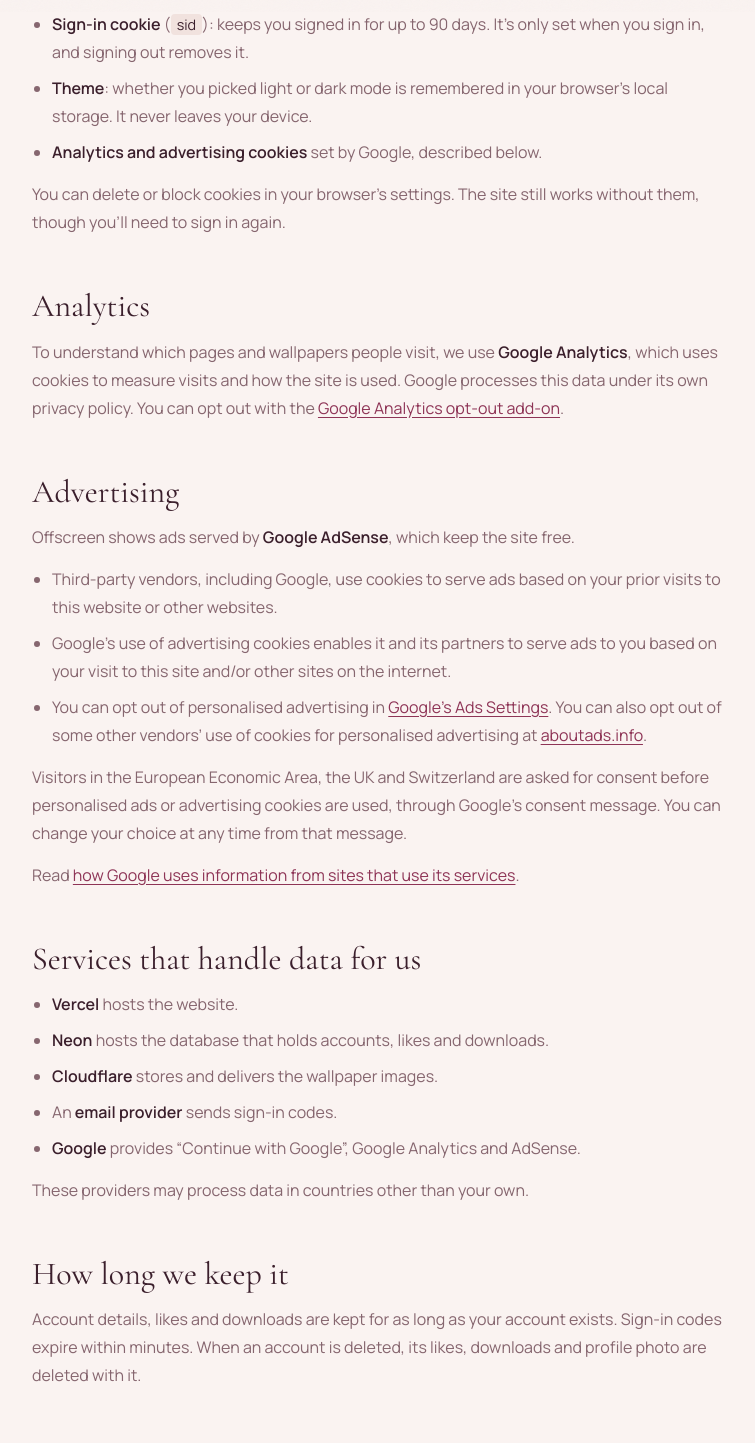
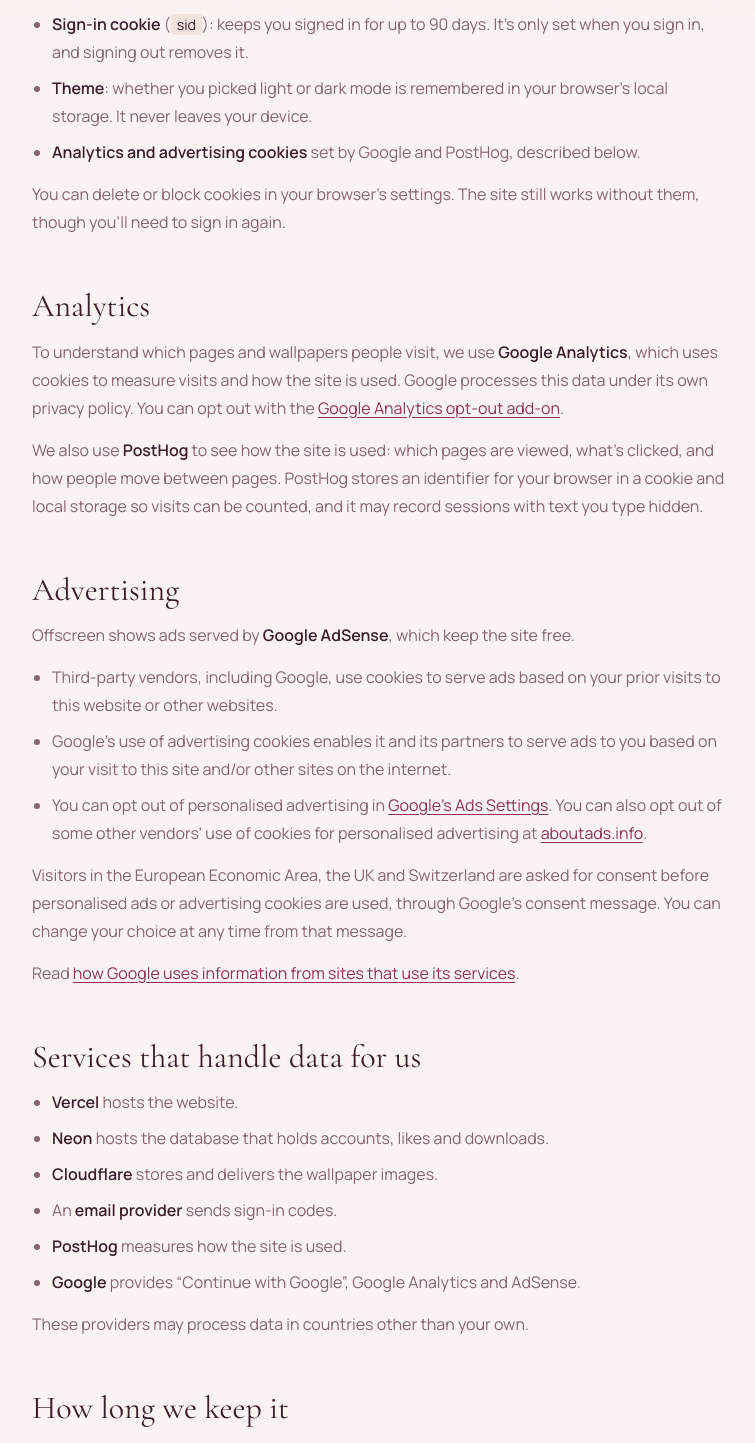
Before and after one commit to Anjalisinggh/Offscreen, a Next.js app: page /privacy in a window 1280 px wide. Shown: the part 1228-2671 px from the top of the page, without its empty margins (16-771 px from the left). Built offline with nearby package versions, Linux system fonts and the light colour scheme; no server answers.

Commit message:
Add PostHog analytics, proxied through /ph so ad blockers don't drop events
Off until NEXT_PUBLIC_POSTHOG_KEY is set. The privacy policy now lists PostHog.

```diff
--- a/app/privacy/page.tsx
+++ b/app/privacy/page.tsx
@@ -43,12 +43,13 @@
         <ul>
           <li><b>Sign-in cookie</b> (<code>sid</code>): keeps you signed in for up to 90 days. It’s only set when you sign in, and signing out removes it.</li>
           <li><b>Theme</b>: whether you picked light or dark mode is remembered in your browser’s local storage. It never leaves your device.</li>
-          <li><b>Analytics and advertising cookies</b> set by Google, described below.</li>
+          <li><b>Analytics and advertising cookies</b> set by Google and PostHog, described below.</li>
         </ul>
         <p>You can delete or block cookies in your browser’s settings. The site still works without them, though you’ll need to sign in again.</p>
 
         <h2>Analytics</h2>
         <p>To understand which pages and wallpapers people visit, we use <b>Google Analytics</b>, which uses cookies to measure visits and how the site is used. Google processes this data under its own privacy policy. You can opt out with the <a href="https://tools.google.com/dlpage/gaoptout" target="_blank" rel="noopener">Google Analytics opt-out add-on</a>.</p>
+        <p>We also use <b>PostHog</b> to see how the site is used: which pages are viewed, what’s clicked, and how people move between pages. PostHog stores an identifier for your browser in a cookie and local storage so visits can be counted, and it may record sessions with text you type hidden.</p>
 
         <h2>Advertising</h2>
         <p>Offscreen shows ads served by <b>Google AdSense</b>, which keep the site free.</p>
@@ -66,6 +67,7 @@
           <li><b>Neon</b> hosts the database that holds accounts, likes and downloads.</li>
           <li><b>Cloudflare</b> stores and delivers the wallpaper images.</li>
           <li>An <b>email provider</b> sends sign-in codes.</li>
+          <li><b>PostHog</b> measures how the site is used.</li>
           <li><b>Google</b> provides “Continue with Google”, Google Analytics and AdSense.</li>
         </ul>
         <p>These providers may process data in countries other than your own.</p>
--- a/next.config.ts
+++ b/next.config.ts
@@ -15,6 +15,16 @@
       permanent: true,
     }];
   },
+  // PostHog analytics (instrumentation-client.ts) sends events here, and they're passed on to
+  // PostHog's US servers, so ad blockers that block posthog.com don't drop them
+  async rewrites() {
+    return [
+      { source: '/ph/static/:path*', destination: 'https://us-assets.i.posthog.com/static/:path*' },
+      { source: '/ph/:path*', destination: 'https://us.i.posthog.com/:path*' },
+    ];
+  },
+  // PostHog's API paths end in a slash; keep Next from redirecting them away
+  skipTrailingSlashRedirect: true,
 };
 
 export default nextConfig;
--- a/package.json
+++ b/package.json
@@ -24,6 +24,7 @@
     "next": "^16.3.8",
     "nodemailer": "^10.0.13",
     "pg": "^8.23.1",
+    "posthog-js": "^1.438.11",
     "react": "^19.3.0",
     "react-dom": "^19.3.0",
     "server-only": "^0.0.1",
```
Also changed, not shown: instrumentation-client.ts (added, +16 -0 lines), 2 other files (tests, documents, lock files or other folders).
